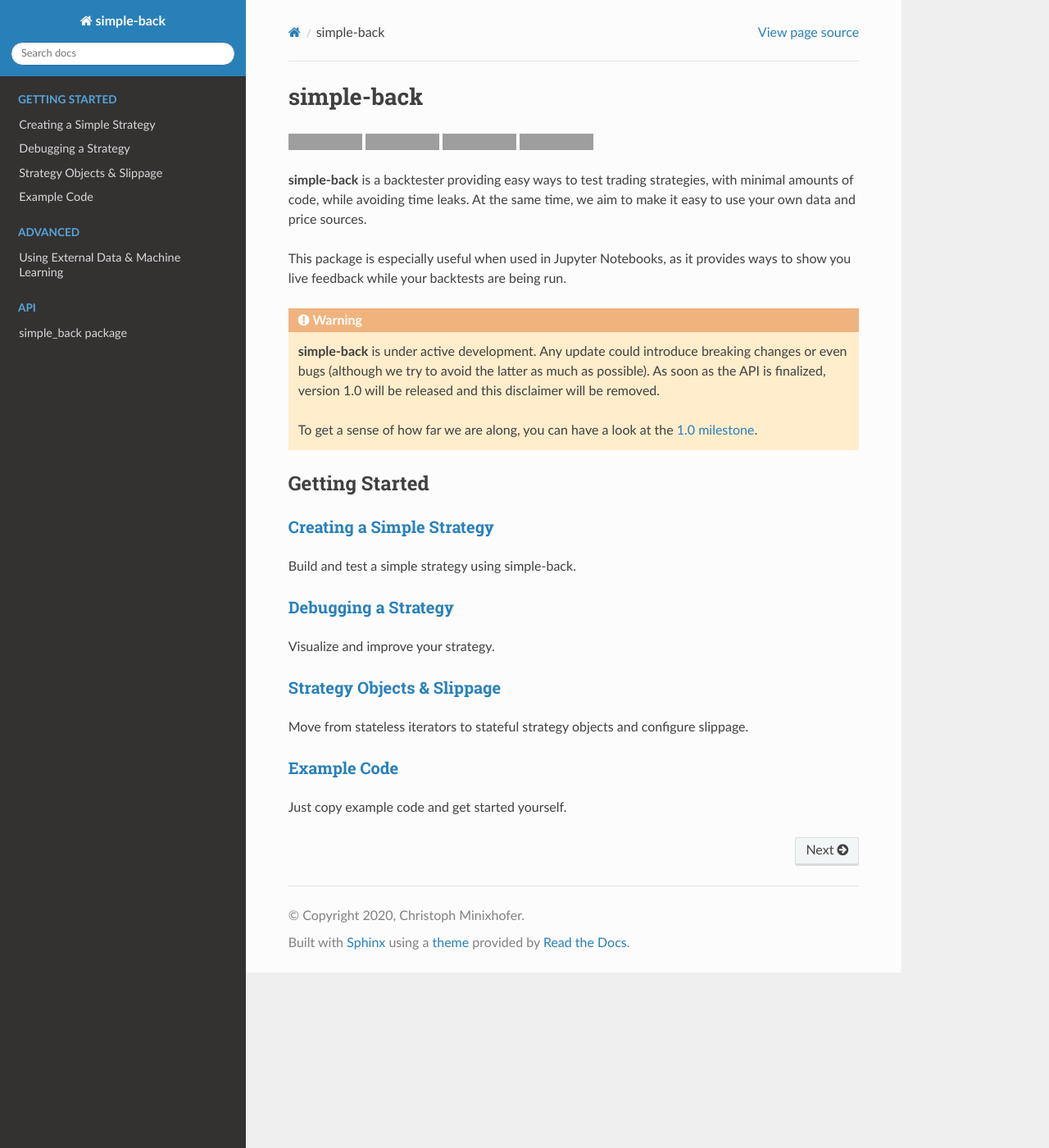
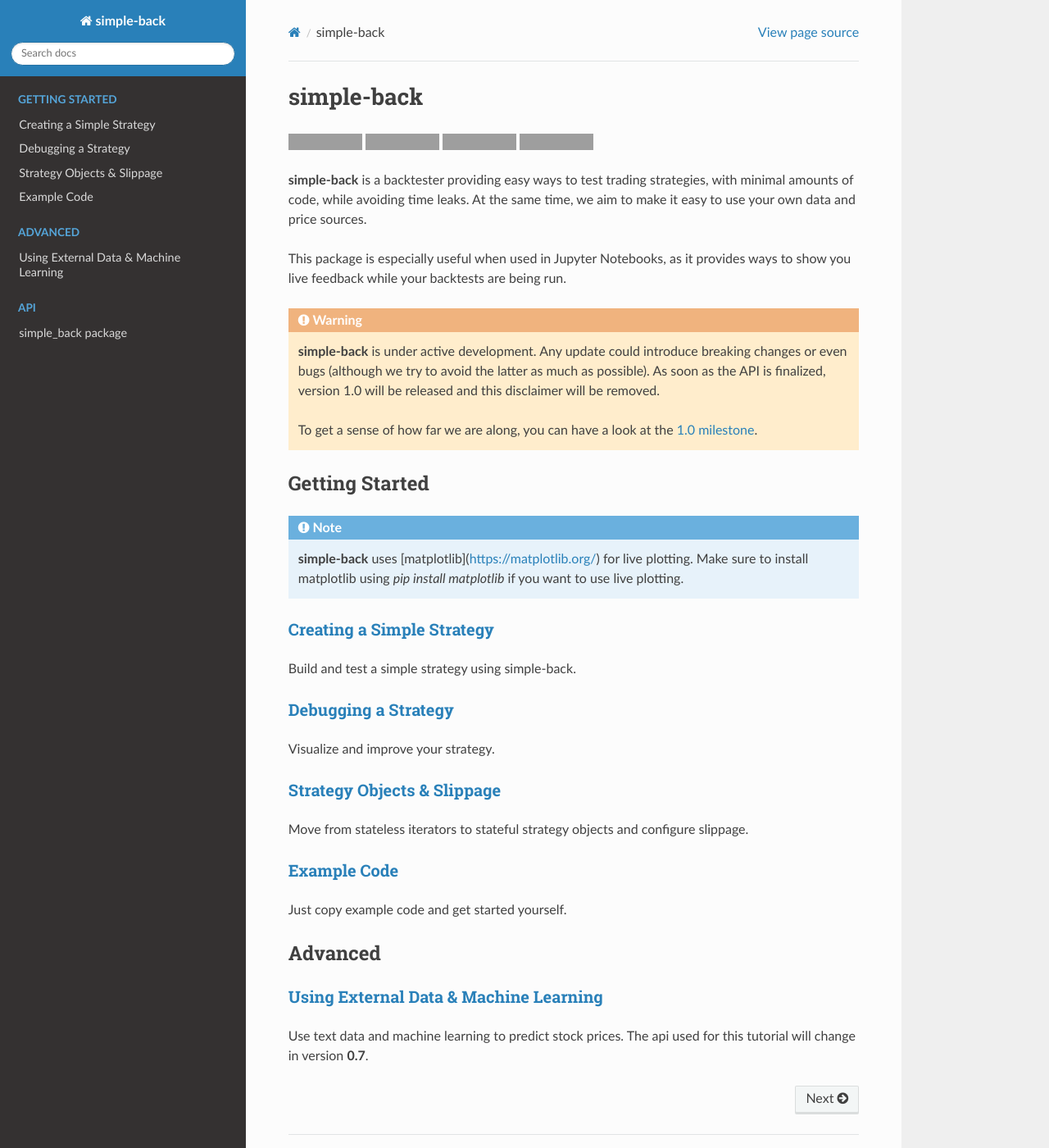
Before and after one commit to MiniXC/simple-back, a Sphinx documentation site: the page built from docs/index.rst, in a window 1280 px wide and 1400 px high. Shown: the whole window at 82% size. Built offline with Sphinx 7.4.7 and the Read the Docs theme 2.0.0, drawn with Linux system fonts in a browser that asks for light colours; grey boxes are pictures that could not be loaded.

Commit message:
add matplotlib note, link to advanced tutorial

```diff
--- a/docs/index.rst
+++ b/docs/index.rst
@@ -36,6 +36,10 @@
 Getting Started
 ===============
 
+.. note::
+    **simple-back** uses [matplotlib](https://matplotlib.org/) for live plotting.
+    Make sure to install matplotlib using `pip install matplotlib` if you want to use live plotting.
+
 :doc:`intro/quickstart`
 -----------------------
 Build and test a simple strategy using simple-back.
@@ -51,6 +55,15 @@
 :doc:`intro/example`
 --------------------
 Just copy example code and get started yourself.
+
+Advanced
+========
+
+:doc:`adv/data_sources`
+-----------------------
+Use text data and machine learning to predict stock prices.
+The api used for this tutorial will change in version **0.7**.
+
 
 .. toctree::
    :maxdepth: 5
```
